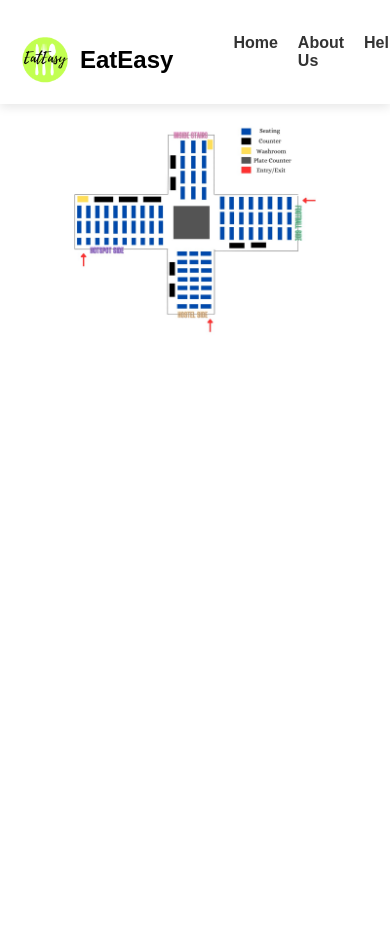
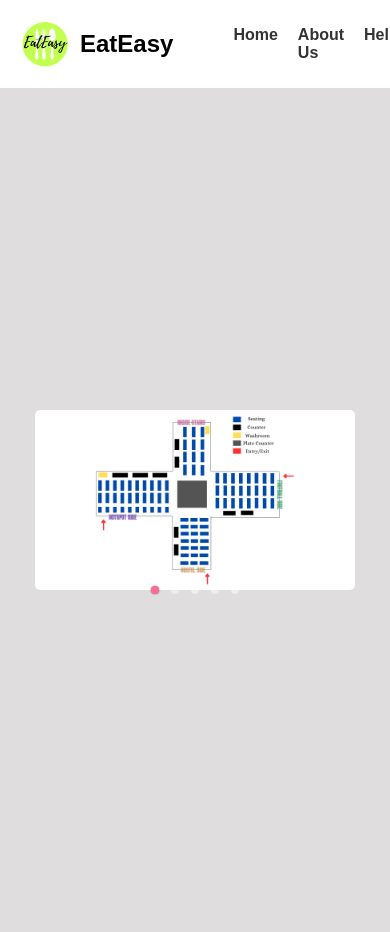
Before and after one commit to theNewtonCode/EatEasy-smart-mess, a Python web app: template flask/templates/map.html in a window 390 px wide; the page is wider, and only the part inside the window is pictured. Before the commit the page ends 333 px from the top of that part, so only its background shows below. Run offline with Jinja, Linux system fonts and the light colour scheme; the template is opened without the code that fills it, so the values that code supplies are empty.

Commit message:
js_silder on main app

```diff
--- a/flask/static/map.css
+++ b/flask/static/map.css
@@ -2,6 +2,8 @@
   margin: 0;
   padding: 0;
   font-family: Arial, sans-serif;
+  background: linear-gradient(to left, rgb(228, 96, 118) 50%, transparent 50%);
+
 }
 
 nav {
@@ -46,12 +48,177 @@
 }
 
 /* Main Part */
-  div {
-    margin-top: 1rem;
+@import url('https://fonts.googleapis.com/css2?family=Poppins:wght@100;200;300;400;500;600;700;800;900&display=swap');
+
+/* * {
+  margin: 0;
+  padding: 0;
+  box-sizing: border-box;
+  font-family: "Poppins", sans-serif;
+} */
+
+.image_slider{
+  height: 100vh;
+  display: flex;
+  justify-content: center;
+  align-items: center;
+  background: #dfdddd;
 }
 
-  div img {
+.img-slider {
+  position: relative;
+  width: 800px;
+  height: 500px;
+  margin: 10px;
+  background: #dfdddd;
+}
+
+.img-slider .slide {
+  z-index: 1;
+  position: absolute;
   width: 100%;
-    height: 100%;
-    object-fit: cover;
+  clip-path: circle(0% at 0 50%);
 }
+
+.img-slider .slide.active {
+  clip-path: circle(150% at 0 50%);
+  transition: 2s;
+  transition-property: clip-path;
+}
+
+.img-slider .slide img {
+  z-index: 1;
+  width: 100%;
+  border-radius: 5px;
+}
+
+.img-slider .slide .info {
+  position: absolute;
+  top: 0;
+  padding: 15px 30px;
+}
+
+.img-slider .slide .info h2 {
+  color: #fff;
+  font-size: 45px;
+  text-transform: uppercase;
+  font-weight: 800;
+  letter-spacing: 2px;
+}
+
+.img-slider .slide .info p {
+  color: #fff;
+  background: rgba(66, 41, 41, 0.1);
+  font-size: 16px;
+  width: 60%;
+  padding: 10px;
+  border-radius: 4px;
+}
+
+.img-slider .navigation {
+  z-index: 2;
+  position: absolute;
+  display: flex;
+  bottom: 30px;
+  left: 50%;
+  transform: translateX(-50%);
+}
+
+.img-slider .navigation .btn {
+  background: rgba(255, 255, 255, 0.5);
+  width: 12px;
+  height: 12px;
+  margin: 10px;
+  border-radius: 50%;
+  cursor: pointer;
+}
+
+.img-slider .navigation .btn.active {
+  background: #ff6996;
+  ;
+  box-shadow: 0 0 2px rgba(0, 0, 0, 0.5);
+}
+
+@media (max-width: 820px) {
+  .img-slider {
+    width: 600px;
+    height: 375px;
+  }
+
+  .img-slider .slide .info {
+    padding: 10px 25px;
+  }
+
+  .img-slider .slide .info h2 {
+    font-size: 35px;
+  }
+
+  .img-slider .slide .info p {
+    width: 70%;
+    font-size: 15px;
+  }
+
+  .img-slider .navigation {
+    bottom: 25px;
+  }
+
+  .img-slider .navigation .btn {
+    width: 10px;
+    height: 10px;
+    margin: 8px;
+  }
+}
+
+@media (max-width: 620px) {
+  .img-slider {
+    width: 400px;
+    height: 250px;
+  }
+
+  .img-slider .slide .info {
+    padding: 10px 20px;
+  }
+
+  .img-slider .slide .info h2 {
+    font-size: 30px;
+  }
+
+  .img-slider .slide .info p {
+    width: 80%;
+    font-size: 13px;
+  }
+
+  .img-slider .navigation {
+    bottom: 15px;
+  }
+
+  .img-slider .navigation .btn {
+    width: 8px;
+    height: 8px;
+    margin: 6px;
+  }
+}
+
+@media (max-width: 420px) {
+  .img-slider {
+    width: 320px;
+    height: 200px;
+  }
+
+  .img-slider .slide .info {
+    padding: 5px 10px;
+  }
+
+  .img-slider .slide .info h2 {
+    font-size: 25px;
+  }
+
+  .img-slider .slide .info p {
+    width: 90%;
+    font-size: 11px;
+  }
+
+  .img-slider .navigation {
+    bottom: 10px;
+  }
+}
--- a/flask/templates/map.html
+++ b/flask/templates/map.html
@@ -1,17 +1,58 @@
 {% extends "base.html" %} {% block head %}
 <title>EatEasy - Map</title>
 <meta name="viewport" content="width=device-width, initial-scale=1.0" />
-<link
-  rel="stylesheet"
-  type="text/css"
-  href="{{url_for('static', filename='map.css')}}"
-/>
+<link rel="stylesheet" type="text/css" href="{{url_for('static', filename='map.css')}}" />
 {% endblock %} {% block body %}
-<div>
-  <img
-    src="{{url_for('static', filename='img/mess_map.jpeg')}}"
-    alt="Map of your location"
-  />
+<div class="image_slider">
+
+
+  <div class="img-slider">
+    <div class="slide active">
+      <img src="{{url_for('static', filename='img/map_imgs/mess_map.jpeg')}}" alt="">
+      <div class="info">
+
+
+      </div>
+    </div>
+    <div class="slide">
+      <img src="{{url_for('static', filename='img/map_imgs/footballside.jpeg')}}" alt="">
+
+      <div class="info">
+
+
+      </div>
+    </div>
+    <div class="slide">
+      <img src="{{url_for('static', filename='img/map_imgs/hostelside.jpeg')}}" alt="">
+
+      <div class="info">
+
+      </div>
+    </div>
+    <div class="slide">
+      <img src="{{url_for('static', filename='img/map_imgs/hotspot_side.jpeg')}}" alt="">
+
+      <div class="info">
+
+      </div>
+    </div>
+    <div class="slide">
+      <img src="{{url_for('static', filename='img/map_imgs/inside_staircase.jpeg')}}" alt="">
+
+      <div class="info">
+
+      </div>
+    </div>
+    <div class="navigation">
+      <div class="btn active"></div>
+      <div class="btn"></div>
+      <div class="btn"></div>
+      <div class="btn"></div>
+      <div class="btn"></div>
+    </div>
+  </div>
+
 </div>
+<script src="{{url_for('static', filename='map.js')}}"></script>
 
 {% endblock %}
```
Also changed, not shown: flask/static/map.js (added, +73 -0 lines), flask/static/img/map_imgs/footballside.jpeg (added), flask/static/img/map_imgs/hostelside.jpeg (added), flask/static/img/map_imgs/hotspot_side.jpeg (added), flask/static/img/map_imgs/inside_staircase.jpeg (added), flask/static/img/map_imgs/mess_map.jpeg (renamed from flask/static/img/mess_map.jpeg). Lines whose indentation alone changed are shown as unchanged.
